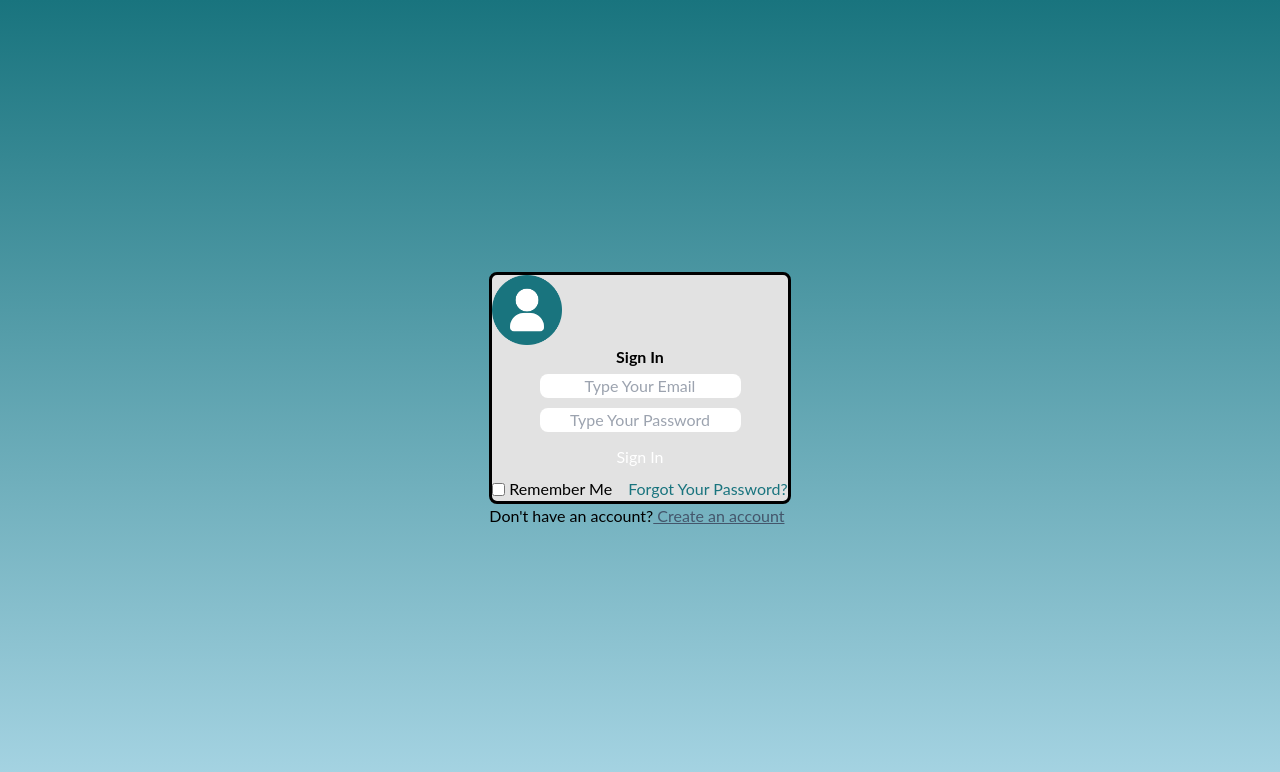
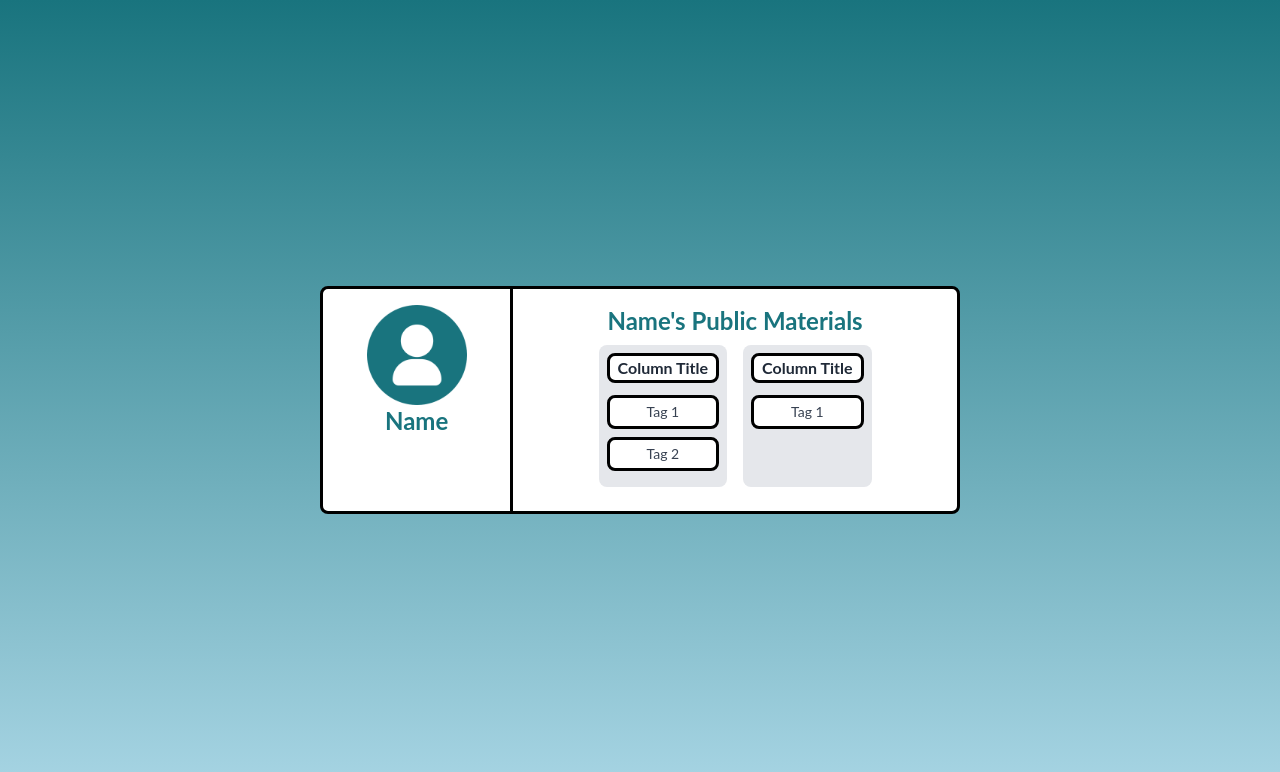
Before and after one commit to COSC-499-W2023/year-long-project-team-11, a React (Create React App) app in the folder app/frontend/: page / in a window 1280 px wide. Shown: the top 772 px of the page. Built offline with nearby package versions, Linux system fonts and the light colour scheme.

Commit message:
Login is userProfile stuff

```diff
--- a/app/frontend/src/App.js
+++ b/app/frontend/src/App.js
@@ -1,13 +1,15 @@
 import './App.css';
 import './dist/output.css'
-import Logout from './Logout'
+// import Logout from './Logout'
 import Login from './Login'
+// import userProfile from './userProfile'
 
 function App() {
   return (
     <div>
       <Login></Login>
       {/* <Logout></Logout> */}
+      {/* <userProfile></userProfile> */}
     </div>
   );
 }
--- a/app/frontend/src/Login.js
+++ b/app/frontend/src/Login.js
@@ -1,70 +1,49 @@
-import React, { useState } from 'react'
+import React from 'react'
 import './css/login.css'
-import users from './tests/loginTest.json'
+// import users from './tests/loginTest.json'
 
 export default function Login() {
     return (
-        <div class="h-screen flex items-center justify-center">
-            <div>
-                <div className="rounded-lg w-500 h-500" id="main-signin-box">
-                    <img className="flex items-center justify-center" src={require("./img/symbol-user.png")} height={100} width={70} />
-                    <h2 className="font-bold">Sign In</h2>
+<div className="h-screen grid place-items-center">
+  <div className="mx-auto w-1/2 bg-white rounded-lg" id="user-profile-box">
+    <div className="flex">
 
-                    {/* Form (email, password, remember me, and forgot password) */}
-                    <form method="post">
-                        {/* Email */}
-                        <div className="py-[5px]">
-                            <input className="bg-white text-center rounded-lg"
-                                type="email"
-                                id="email"
-                                name="email"
-                                placeholder="Type Your Email"
-                                maxlength="100"
-                                required
-                            />
-                        </div >
-                        {/* Password */}
-                        <div className="py-[5px]">
-                            <input className="bg-white text-center rounded-lg"
-                                type="password"
-                                id="password"
-                                name="password"
-                                placeholder="Type Your Password"
-                                maxlength="100"
-                                required
-                            />
-                        </div>
-                        {/* Submission of form */}
-                        <button className="bg-blue-500 text-white px-4 py-2 rounded hover:bg-blue-600" type="submit">
-                            Sign In
-                        </button>
-                        {/* Remember me */}
-                        <div className="flex flex-col md:flex-row items-center">
-                            <div className="flex items-center">
-                                <input
-                                    type="checkbox"
-                                    id="rememberme"
-                                    name="rememberme"
-                                    className="mr-1"
-                                />
-                                <label htmlFor="rememberme" className="text-black">Remember Me</label>
-                            </div>
-                            {/* Forgot password */}
-                            <div className="mt-2 md:mt-0 md:ml-4">
-                                <p>
-                                    <a className="text-[#19747E]" href="#">Forgot Your Password?</a>
-                                </p>
-                            </div>
-                        </div>
-                    </form>
+        {/* Left Column  */}
+      <div className="w-[30%] p-4 flex flex-col items-center" id="left-box">
+        <img className="grid place-items-center" src={require("./img/symbol-user.png")} height={140} width={100} />
+            <p className="text-[#19747E] font-bold text-2xl">Name</p>
+      </div>
+
+        {/* Right Column */}
+      <div className="grid place-items-center w-[70%] p-4 " id="right-box">
+            <p className="text-[#19747E] font-bold text-2xl">Name's Public Materials</p>
+
+            <div className="flex">
+
+                <div className=" bg-gray-200 w-1/2 p-2 m-2 rounded-lg">
+                    {/* Add content for the first column */}
+                    <p className="text-gray-800 bg-white px-2 mb-3 rounded-lg font-bold" id="title">Column Title</p>
+
+                    <p className="text-gray-700 bg-white  px-2 py-1 rounded-lg text-sm mb-2" id="tag">Tag 1</p>
+                    <p className="text-gray-700 bg-white  px-2 py-1 rounded-lg text-sm mb-2" id="tag">Tag 2</p>
+
                 </div>
 
-                {/* Create account */}
-                <p >
-                    Don't have an account?
-                    <a className="text-[#44566B] underline" href="#"> Create an account</a>
-                </p>
+                <div className=" bg-gray-200 w-1/2 p-2 m-2 rounded-lg">
+                    {/* Add content for the second column */}
+                    <p className="text-gray-800 bg-white px-2 mb-3 rounded-lg font-bold"  id="title">Column Title</p>
+
+                    <p className="text-gray-700 bg-white  px-2 py-1 rounded-lg text-sm mb-2" id="tag">Tag 1</p>
+
+                </div>
+
             </div>
-        </div>
+
+      </div>
+
+    </div>
+  </div>
+</div>
+
     )
 }
--- /dev/null
+++ b/app/frontend/src/css/default.css
@@ -0,0 +1,6 @@
+body {
+    background-image: linear-gradient(#19747E,#A9D6E5);
+    block-size: 100%;
+    inline-size: 100%;
+    font-family: 'Lato', sans-serif;
+}
--- a/app/frontend/src/css/login.css
+++ b/app/frontend/src/css/login.css
@@ -18,3 +18,18 @@ body {
     margin:auto;
     text-align: center;
 }
+
+#user-profile-box{
+    text-align: center;
+    border: 3px solid black;
+}
+
+#left-box{
+    border-right:3px solid black;
+}
+#title{
+    border:3px solid black;
+}
+#tag{
+    border:3px solid black;
+}
--- /dev/null
+++ b/app/frontend/src/userProfile.js
@@ -0,0 +1,69 @@
+import React, { useState } from 'react'
+import './css/body.css'
+
+export default function userProfile() {
+    return (
+        <div class="h-screen flex items-center justify-center">
+            <div>
+                <div className="rounded-lg w-500 h-500" id="main-signin-box">
+                    <img className="flex items-center justify-center" src={require("./img/symbol-user.png")} height={100} width={70} />
+                    <h2 className="font-bold">Sign In</h2>
+
+                    {/* Form (email, password, remember me, and forgot password) */}
+                    <form method="post">
+                        {/* Email */}
+                        <div className="py-[5px]">
+                            <input className="bg-white text-center rounded-lg"
+                                type="email"
+                                id="email"
+                                name="email"
+                                placeholder="Type Your Email"
+                                maxlength="100"
+                                required
+                            />
+                        </div >
+                        {/* Password */}
+                        <div className="py-[5px]">
+                            <input className="bg-white text-center rounded-lg"
+                                type="password"
+                                id="password"
+                                name="password"
+                                placeholder="Type Your Password"
+                                maxlength="100"
+                                required
+                            />
+                        </div>
+                        {/* Submission of form */}
+                        <button className="bg-blue-500 text-white px-4 py-2 rounded hover:bg-blue-600" type="submit">
+                            Sign In
+                        </button>
+                        {/* Remember me */}
+                        <div className="flex flex-col md:flex-row items-center">
+                            <div className="flex items-center">
+                                <input
+                                    type="checkbox"
+                                    id="rememberme"
+                                    name="rememberme"
+                                    className="mr-1"
+                                />
+                                <label htmlFor="rememberme" className="text-black">Remember Me</label>
+                            </div>
+                            {/* Forgot password */}
+                            <div className="mt-2 md:mt-0 md:ml-4">
+                                <p>
+                                    <a className="text-[#19747E]" href="#">Forgot Your Password?</a>
+                                </p>
+                            </div>
+                        </div>
+                    </form>
+                </div>
+
+                {/* Create account */}
+                <p >
+                    Don't have an account?
+                    <a className="text-[#44566B] underline" href="#"> Create an account</a>
+                </p>
+            </div>
+        </div>
+    );
+}
```
